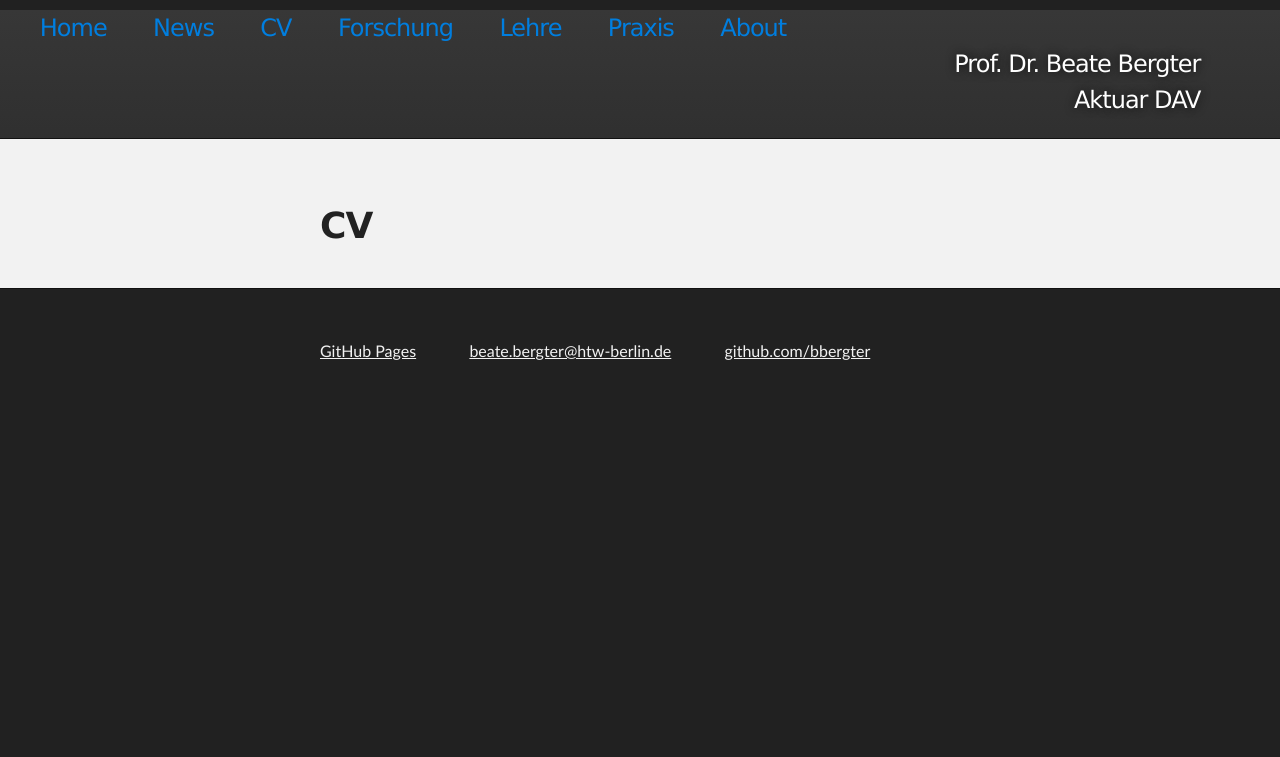
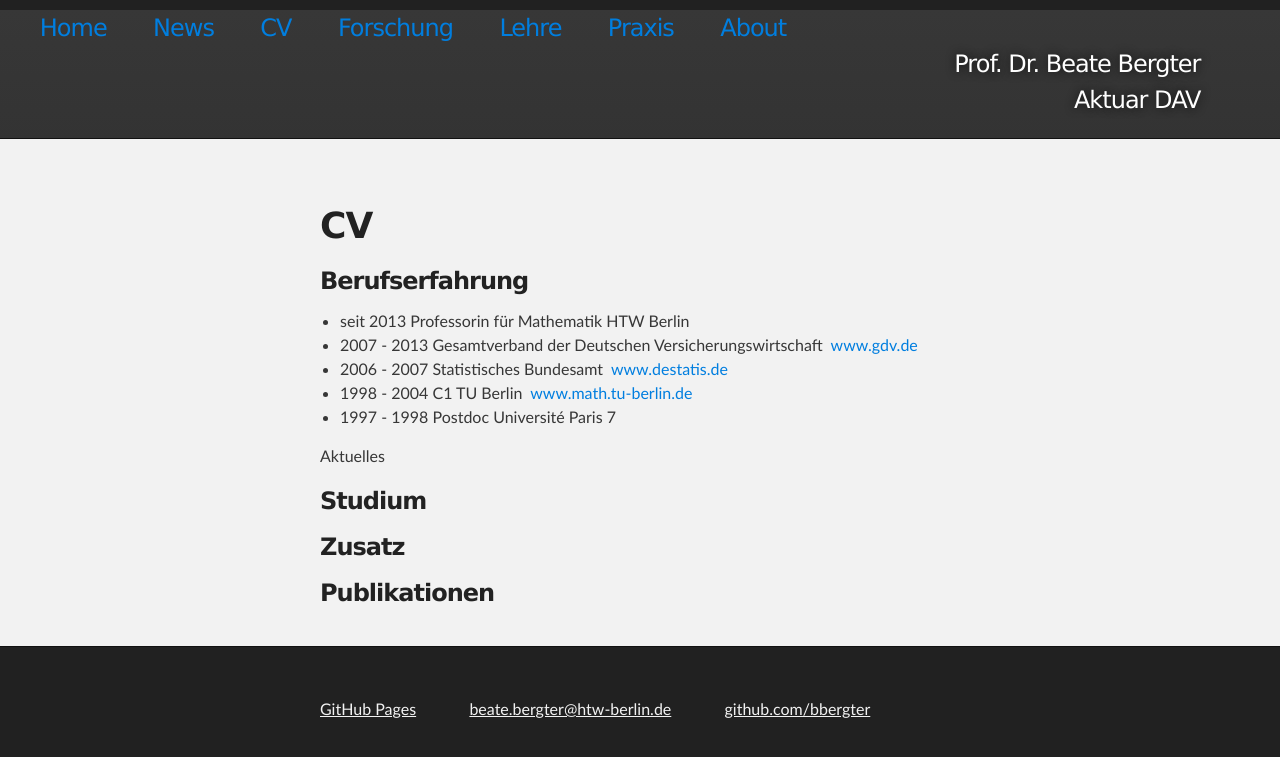
Before and after one commit to bbergter/bbergter, a Jekyll site: the page built from cv/index.html, in a window 1280 px wide. Shown: the top 757 px of the page. Built offline with Jekyll 4.4.1, drawn with Linux system fonts in a browser that asks for light colours.

Commit message:
Update index.html

```diff
--- a/cv/index.html
+++ b/cv/index.html
@@ -11,7 +11,30 @@ cv: active
 		<div class="cv">
 		<h1>CV</h1>
 
+      <h3>Berufserfahrung</h3>
+      <ul  type="circle">
+              <li>seit 2013 Professorin f&uuml;r Mathematik HTW Berlin <br> </li>
+              <li>2007 - 2013 Gesamtverband der Deutschen
+                Versicherungswirtschaft&nbsp; <a href="http://gdv.de"
+                  target="_blank"> www.gdv.de</a> </li>
+              <li>2006 - 2007 Statistisches Bundesamt&nbsp; <a  href="http://destatis.de/" target="_blank">  www.destatis.de</a> </li>
+              <li>1998 - 2004 C1 TU Berlin&nbsp; <a
+                  href="http://www.math.tu-berlin.de/" target="_blank">www.math.tu-berlin.de</a><br> </li>
+              <li>1997 - 1998 Postdoc Universit&eacute; Paris 7&nbsp; <br> </li>
+         </ul>
 
 
 
+
+
+
+      <p> Aktuelles </p>
+
+       <h3>Studium</h3>
+
+        <h3>Zusatz</h3>
+
+        <h3>Publikationen</h3>
+
+
 		</div>
```
